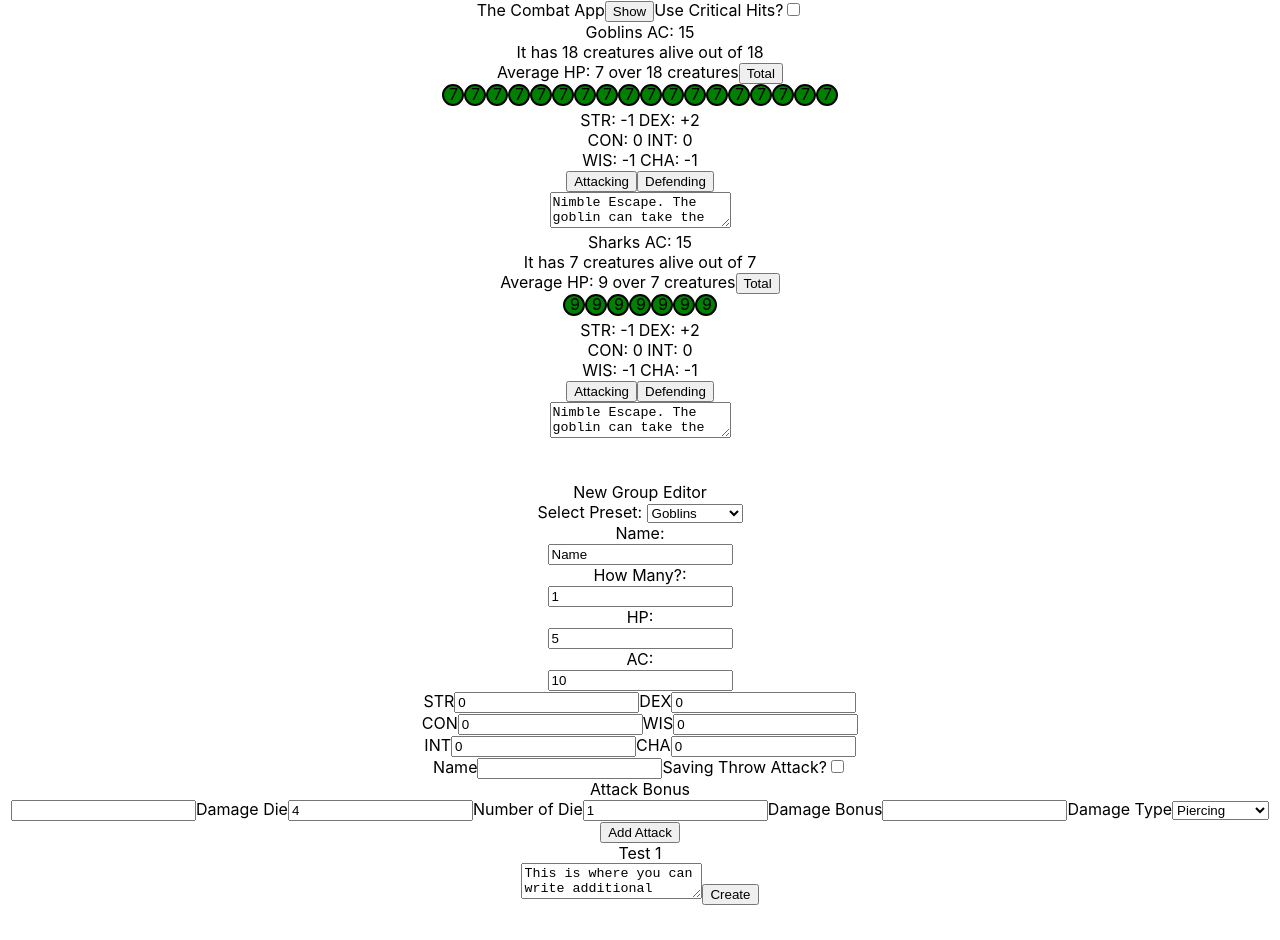
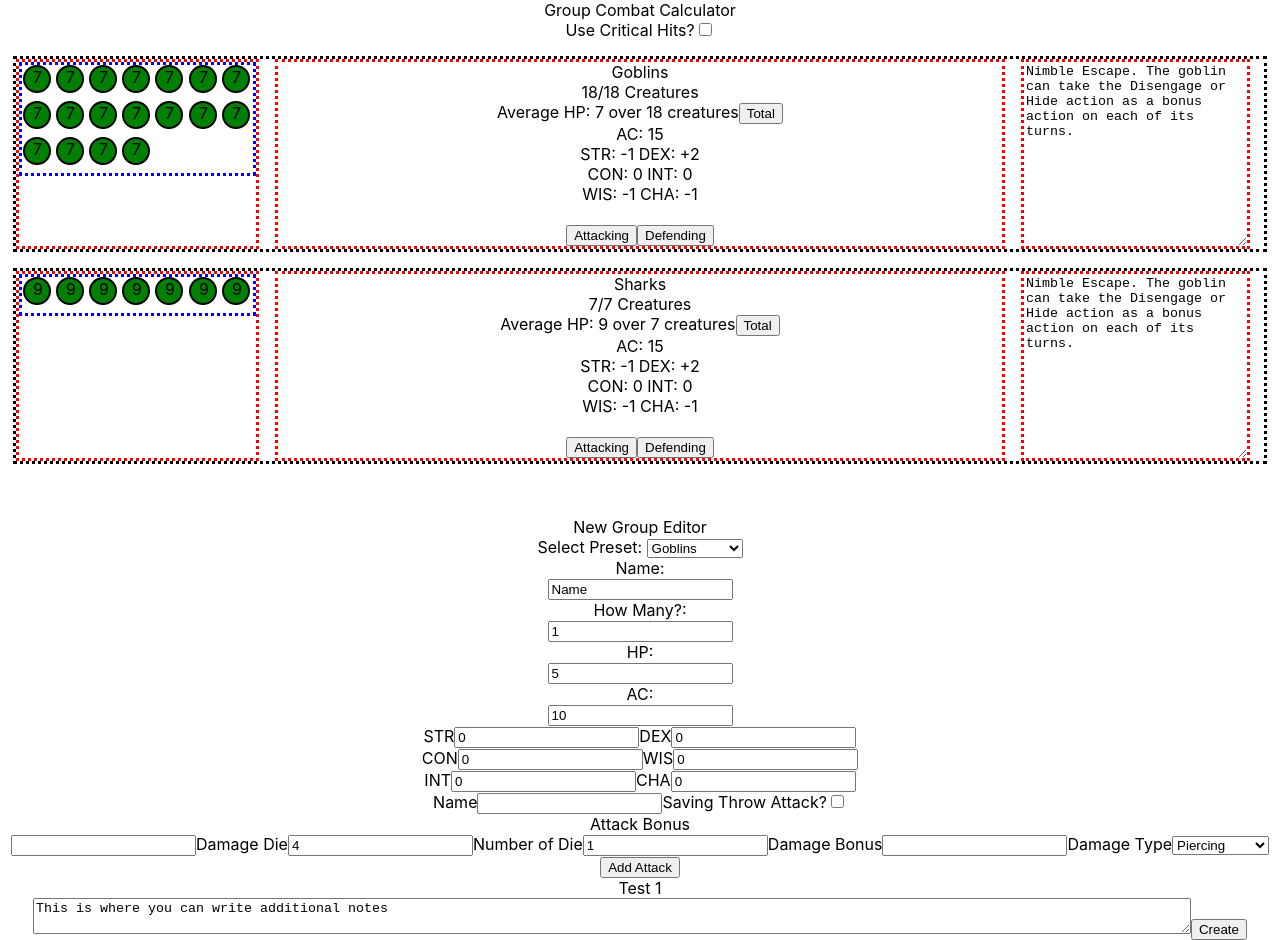
Before and after one commit to jack-pults/CombatApp, a React (Create React App) app: page / in a window 1280 px wide. Before the commit the page ends 905 px from the top, so only its background shows below. Built offline with nearby package versions, Linux system fonts and the light colour scheme.

Commit message:
Fix editor bug and begin styling

```diff
--- a/public/index.html
+++ b/public/index.html
@@ -27,6 +27,7 @@
     <title>React App</title>
   </head>
   <body>
+    <div id="Title"> Group Combat Calculator <br /> </div>
     <noscript>You need to enable JavaScript to run this app.</noscript>
     <div id="root"></div>
     <!--
--- a/src/App.css
+++ b/src/App.css
@@ -30,3 +30,43 @@
   from {opacity: 0;}
   to {opacity: 1;}
 }
+
+
+
+textarea {
+  width: 90%;
+}
+
+#Title {
+  text-align: center;
+}
+
+.group {
+  display: grid;
+  grid-template-columns: 1fr 3fr 1fr;
+  border: dotted black;
+  margin: 1%;
+  margin-top: 1em;
+  gap: 1em;
+
+
+}
+
+.group > * {
+  border: dotted red;
+
+}
+
+.memberDisplay {
+  max-width: 310px;
+}
+
+.memberCircles {
+  display: grid;
+  grid-template-columns: repeat(auto-fill, minmax(30px, 1fr));
+  border: dotted blue;
+}
+
+.centerColumn {
+
+}
--- a/src/App.js
+++ b/src/App.js
@@ -36,7 +36,7 @@ function App() {
     list[1].name=  "Sharks"
     list[1].creatures= [9,9,9,9,9,9,9]
     list[1].initialSize=  7
-    list[1].creatureHp=  7
+    list[1].creatureHp=  9
     list[1].armorClass=  15
     list[1].attackOptions = []
     list[1].attackOptions.push(new Attack_obj("Scimitar", false, 4, 6, 1, 2, "Slashing"))
@@ -65,8 +65,7 @@ function App() {
 
   return (
     <div className="App" >
-      The Combat App
-      <button type="button" onClick={() => console.log(groupData)}>Show</button>
+
       Use Critical Hits?
       <input type="checkbox" name="crit" checked={crit} onChange={()=> changeCrit(!crit)}/>
       {groups}
--- a/src/Components/CreatureGraphic.js
+++ b/src/Components/CreatureGraphic.js
@@ -8,12 +8,12 @@ function CreatureGraphic(props) {
 
     return (
 
-            <span onClick={() => props.clickCreature(i)}  className="Selectable, PopIn" key={i}>
-                    <svg width="22" height="22" key={i}>
-                        <circle stroke={props.selectedCreatures.includes(i) ? "red" : "black"}  strokeWidth="2" fill="green" cx="11" cy="11" r="10" key={i}></circle>
-                        <text className="svgtext, PopIn" fill="black" fontSize="16" x="7" y="16" >{e}</text>
+            <div onClick={() => props.clickCreature(i)}  className="Selectable, PopIn" key={i} >
+                    <svg width="30" height="32" key={i}>
+                        <circle stroke={props.selectedCreatures.includes(i) ? "red" : "black"}  strokeWidth="2" fill="green" cx="14" cy="14" r="13" key={i}></circle>
+                        <text className="svgtext, PopIn" fill="black" fontSize="16" x={ e/10 >= 1 ? "5": "10"} y="18" >{e}</text>
                     </svg>
-            </span>
+            </div>
 
     )
 }
--- a/src/Components/Group.js
+++ b/src/Components/Group.js
@@ -27,21 +27,26 @@ function Group(props) {
 
 
     return (
-        <div>
-            {" " + group.name} AC: {group.armorClass} <br />
-            It has {aliveCreatures} creatures alive out of {group.initialSize} <br />
-            <HealthCard group={group} />
-            <MemberDisplay group={group} selectedCreatures={selectedCreatures} changeSelectedCreatures={changeSelectedCreatures} />
-            <SaveBlock group={group}/>
-            <Attack group={group} menu={menu} updateMenu={updateMenu} crit={props.crit} groupData={props.groupData} updateGroup={updateGroup} />
+        <span className="group">
+            <div className="memberDisplay"><MemberDisplay group={group} selectedCreatures={selectedCreatures} changeSelectedCreatures={changeSelectedCreatures} /> </div>
 
-            <TakeDamage group={group} menu={menu} updateMenu={updateMenu} updateGroup={updateGroup} selectedCreatures={selectedCreatures} />
-            <br />
+                <div className="centerColumn">{" " + group.name}
+                    <br />
+                {aliveCreatures}/{group.initialSize} Creatures<br />
+                <HealthCard group={group} /> AC: {group.armorClass}
+                <SaveBlock group={group}/> <br />
 
 
-            <Notes group={group} updateGroup={updateGroup} />
 
-        </div>
+                <Attack group={group} menu={menu} updateMenu={updateMenu} crit={props.crit} groupData={props.groupData} updateGroup={updateGroup} />
+                <TakeDamage group={group} menu={menu} updateMenu={updateMenu} updateGroup={updateGroup} selectedCreatures={selectedCreatures} />
+                    <br />
+                </div>
+
+
+
+                <Notes group={group} updateGroup={updateGroup} />
+        </span>
     )
 }
 
--- a/src/Components/HealthCard.js
+++ b/src/Components/HealthCard.js
@@ -5,6 +5,7 @@ function HealthCard(props) {
 
     const [viewMode, changeViewMode] = useState(false)
     const group = props.group
+
 
     return (
         <div>
--- a/src/Components/MemberDisplay.js
+++ b/src/Components/MemberDisplay.js
@@ -39,7 +39,7 @@ class MemberDisplay extends React.Component  {
     render() {
 
         return (
-            <div>
+            <div className="memberCircles">
                 {this.createCircles()}
             </div>
         )
--- a/src/Components/NewGroupMaker.js
+++ b/src/Components/NewGroupMaker.js
@@ -45,9 +45,9 @@ function NewGroupMaker(props){
     function submitCreature() {
 
         let group = {...newCreature}
-        group.key = props.groupData.length-1
+        group.key = props.groupData.length
         group.creatures = new Array(Number(group.initialSize))
-        group.creatures.fill(group.creatureHp)
+        group.creatures.fill(Number(group.creatureHp))
         let newData = JSON.parse(JSON.stringify(props.groupData))
         newData.push(group)
         props.updateData(newData)
--- a/src/Components/Notes.js
+++ b/src/Components/Notes.js
@@ -9,7 +9,7 @@ function Notes(props) {
         props.updateGroup(newGroup)
     }
 
-    return <textarea value={props.group.notes} onChange={updateSelf}></textarea>
+    return <textarea value={props.group.notes} onChange={updateSelf} ></textarea>
 }
 
 export default Notes
--- a/src/Components/NumberInput.js
+++ b/src/Components/NumberInput.js
@@ -7,11 +7,14 @@ function NumberInput(props) {
 
     const data = props.data
 
-
+    function correctNumber(value) {
+        if (value == 0) props.change(value, props.part)
+        else props.change(Number(value), props.part)
+    }
 
     return (
     <div>
-        <input type="number" value={data} onChange={(e)=> props.change(e.target.value,props.part)}/>
+        <input type="number" value={data} onChange={(e)=> correctNumber(e.target.value)}/>
     </div>
     )
 }
```
